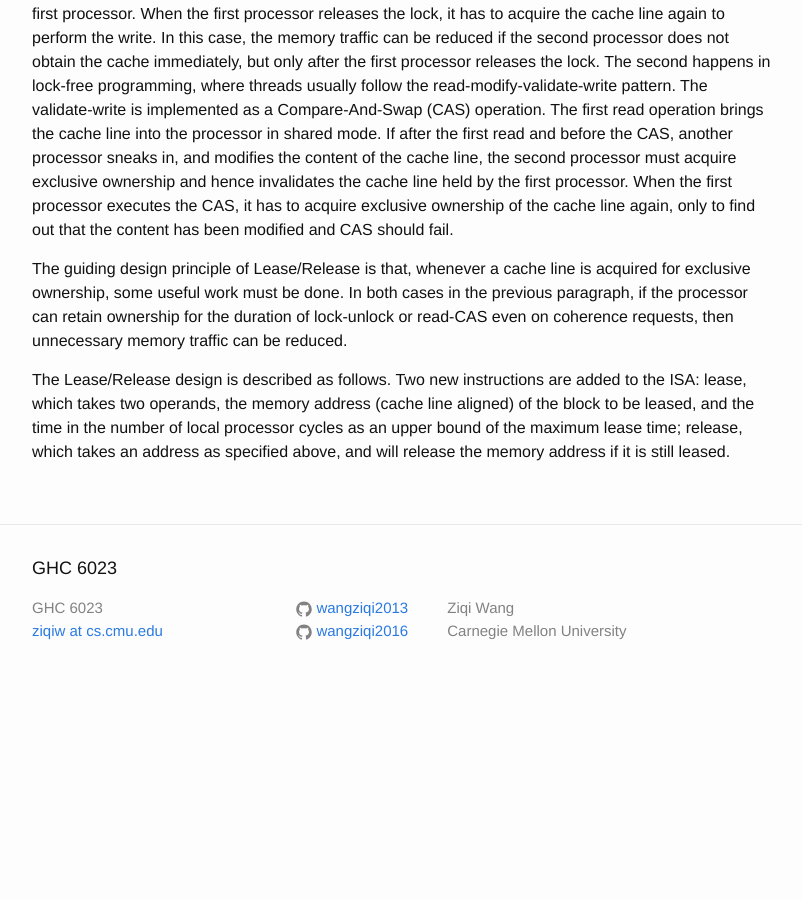
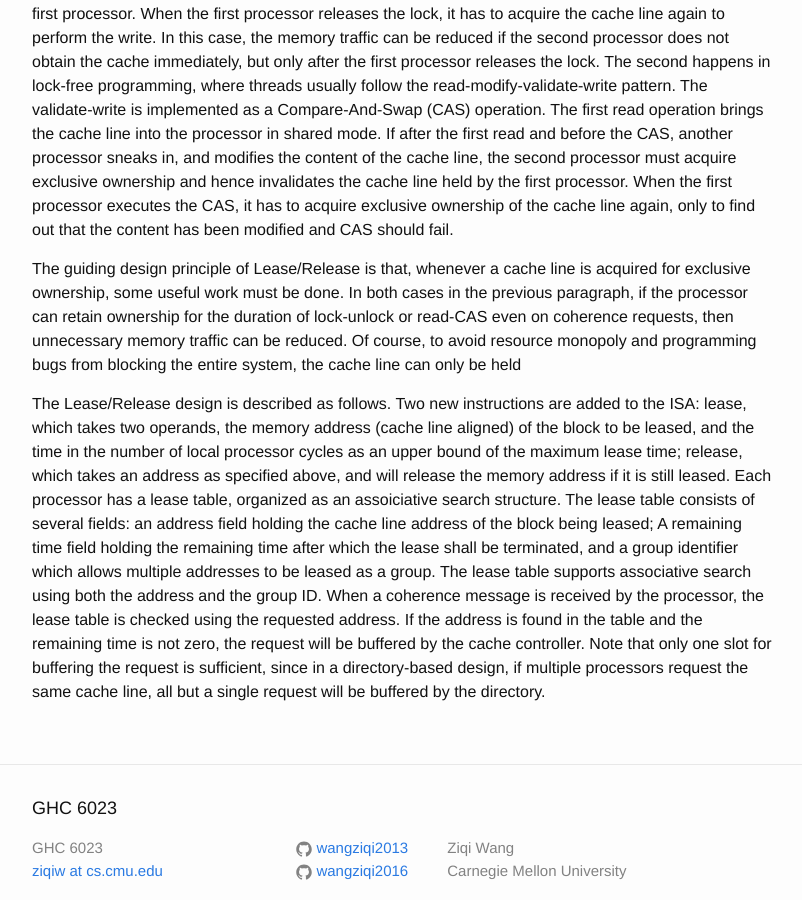
Before and after one commit to wangziqi2013/wangziqi2013.github.io, a Jekyll site: the page built from _posts/2019-01-11-lease-release.markdown, in a window 1280 px wide and 900 px high, scrolled down 610 px. Shown: the whole window, without its empty margins (238-1040 px from the left). Built offline with Jekyll 4.4.1, drawn with Linux system fonts in a browser that asks for light colours; before the commit the page ends 1312 px from its top, so only the background shows below that.

Commit message:
Adding lease table

```diff
--- a/_posts/2019-01-11-lease-release.markdown
+++ b/_posts/2019-01-11-lease-release.markdown
@@ -29,9 +29,17 @@ and CAS should fail.
 
 The guiding design principle of Lease/Release is that, whenever a cache line is acquired for exclusive ownership, some
 useful work must be done. In both cases in the previous paragraph, if the processor can retain ownership for the duration
-of lock-unlock or read-CAS even on coherence requests, then unnecessary memory traffic can be reduced.
+of lock-unlock or read-CAS even on coherence requests, then unnecessary memory traffic can be reduced. Of course, to avoid
+resource monopoly and programming bugs from blocking the entire system, the cache line can only be held
 
 The Lease/Release design is described as follows. Two new instructions are added to the ISA: lease, which takes two operands,
 the memory address (cache line aligned) of the block to be leased, and the time in the number of local processor cycles as
 an upper bound of the maximum lease time; release, which takes an address as specified above, and will release the memory
-address if it is still leased.
+address if it is still leased. Each processor has a lease table, organized as an assoiciative search structure. The lease
+table consists of several fields: an address field holding the cache line address of the block being leased; A remaining
+time field holding the remaining time after which the lease shall be terminated, and a group identifier which allows multiple
+addresses to be leased as a group. The lease table supports associative search using both the address and the group ID.
+When a coherence message is received by the processor, the lease table is checked using the requested address. If the address
+is found in the table and the remaining time is not zero, the request will be buffered by the cache controller. Note that
+only one slot for buffering the request is sufficient, since in a directory-based design, if multiple processors request
+the same cache line, all but a single request will be buffered by the directory.
```
